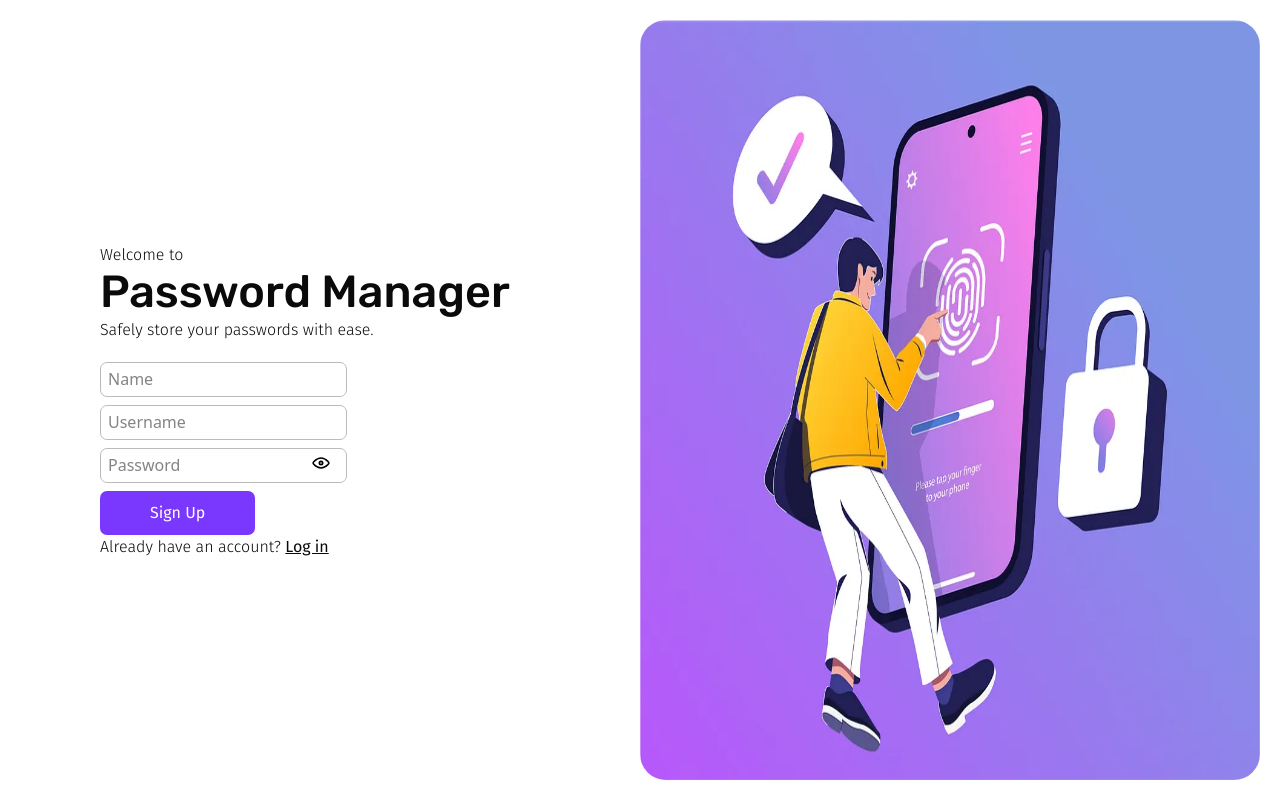
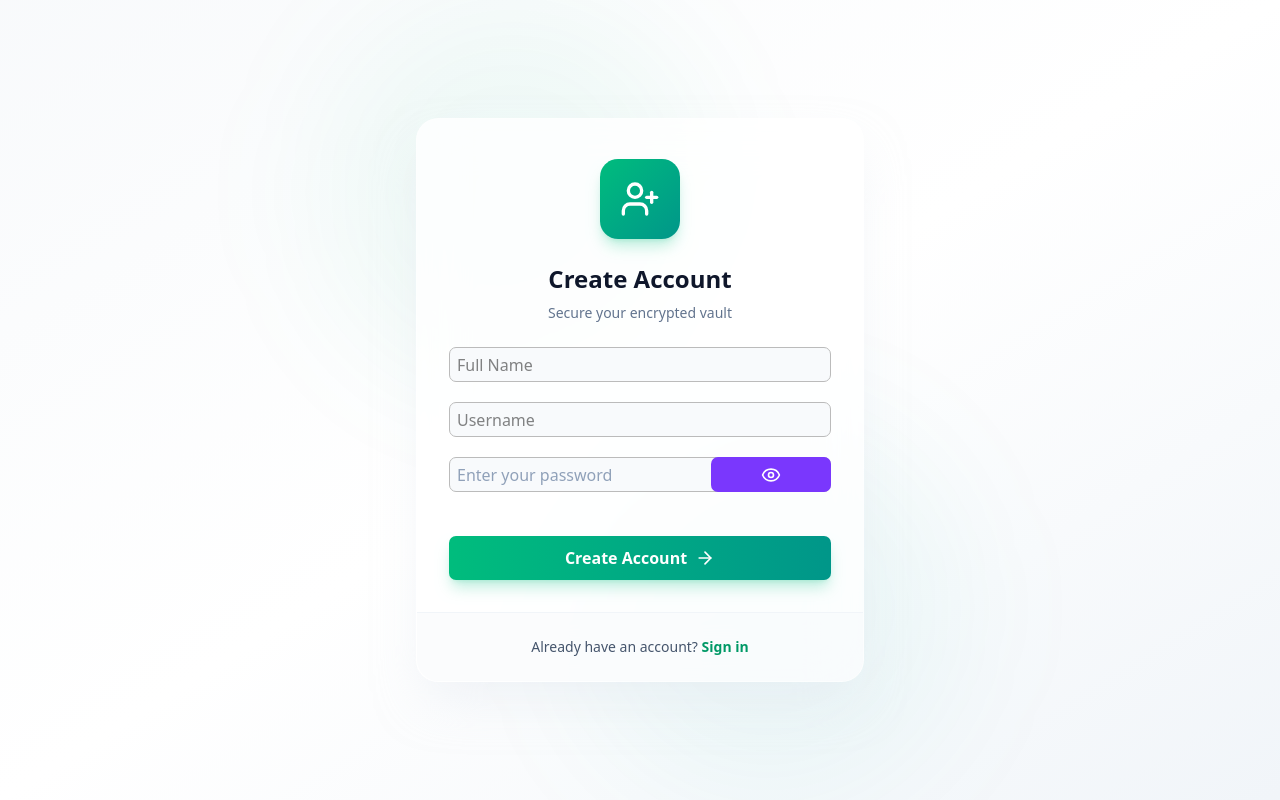
Before and after one commit to GeorgiosDrivas/password-manager, a Next.js app: page /signup in a window 1280 px wide. Built offline with nearby package versions, Linux system fonts and the light colour scheme.

Commit message:
feat: redesign signup page

```diff
--- a/src/app/page.tsx
+++ b/src/app/page.tsx
@@ -13,12 +13,8 @@ import {
   Eye,
   EyeOff,
   ArrowRight,
-  Lock,
-  User,
   AlertCircle,
   Loader2,
-  Fingerprint,
-  KeyRound,
 } from "lucide-react";
 
 export default function Login() {
@@ -31,7 +27,6 @@ export default function Login() {
     handleSubmit,
     formState: { errors, isSubmitting },
     setError,
-    clearErrors,
   } = useForm<LoginSchemaType>({
     resolver: zodResolver(loginSchema),
   });
--- a/src/app/signup/page.tsx
+++ b/src/app/signup/page.tsx
@@ -1,116 +1,249 @@
 "use client";
 
-import HidePassword from "@/components/hidePassword";
-import LoginSignUpLayout from "@/components/LoginSignUpLayout";
-import ShowPassword from "@/components/showPassword";
-import { SignupSchemaType, signupSchema } from "@/schemas/signupSchema";
-import { zodResolver } from "@hookform/resolvers/zod";
 import Link from "next/link";
 import { useRouter } from "next/navigation";
-import { useState } from "react";
+import React, { useState, useEffect } from "react";
+import { SignupSchemaType, signupSchema } from "@/schemas/signupSchema";
 import { useForm } from "react-hook-form";
+import { zodResolver } from "@hookform/resolvers/zod";
+import { motion, AnimatePresence } from "framer-motion";
+import {
+  Eye,
+  EyeOff,
+  Loader2,
+  AlertCircle,
+  UserPlus,
+  CheckCircle2,
+  XCircle,
+  ArrowRight,
+} from "lucide-react";
 
 export default function Signup() {
   const router = useRouter();
+  const [showPassword, setShowPassword] = useState(false);
+
   const {
     register,
     handleSubmit,
+    watch,
     formState: { errors, isSubmitting },
+    setError,
   } = useForm<SignupSchemaType>({
     resolver: zodResolver(signupSchema),
   });
-  const [showPassword, setShowPassword] = useState(false);
 
-  const handleSignup =
-    (setLoading: (value: boolean) => void) =>
-    async (data: SignupSchemaType) => {
-      setLoading(true);
+  const watchedPassword = watch("password", "");
+  const [passwordStrength, setPasswordStrength] = useState(0);
 
+  useEffect(() => {
+    let strength = 0;
+    if (watchedPassword.length >= 8) strength += 25;
+    if (/[A-Z]/.test(watchedPassword)) strength += 25;
+    if (/[0-9]/.test(watchedPassword)) strength += 25;
+    if (/[^A-Za-z0-9]/.test(watchedPassword)) strength += 25;
+    setPasswordStrength(strength);
+  }, [watchedPassword]);
+
+  const getStrengthLabel = () => {
+    if (passwordStrength <= 25) return "Weak";
+    if (passwordStrength <= 50) return "Fair";
+    if (passwordStrength <= 75) return "Strong";
+    return "Very Strong";
+  };
+
+  const handleSignup = async (data: SignupSchemaType) => {
     try {
       const res = await fetch("/api/signup", {
         method: "POST",
         headers: { "Content-Type": "application/json" },
-          body: JSON.stringify({
-            ...data,
-          }),
+        body: JSON.stringify(data),
       });
 
       if (!res.ok) {
-          setLoading(false);
-          console.error("Server error:", await res.text());
+        const errorData = await res.json().catch(() => ({}));
+        setError("root", {
+          type: "manual",
+          message:
+            errorData.message || "Failed to create account. Please try again.",
+        });
         return;
       }
 
-        router.push("/");
-        setLoading(false);
-      } catch (error) {
-        setLoading(false);
-        console.error(`Error: ${error}`);
+      router.push("/?registered=true");
+    } catch {
+      setError("root", {
+        type: "manual",
+        message: "An unexpected error occurred.",
+      });
     }
   };
 
   return (
-    <LoginSignUpLayout>
-      {(setLoading) => (
-        <>
-          <div>
-            <span className="fira-sans-light">Welcome to</span>
-            <h1 className="rubik-head-medium">Password Manager</h1>
-            <span className="fira-sans-light">
-              Safely store your passwords with ease.
-            </span>
+    <div className="min-h-screen w-full flex items-center justify-center bg-gradient-to-br from-slate-50 via-white to-slate-100 dark:from-slate-950 dark:via-slate-900 dark:to-slate-950 p-4">
+      {/* Background glow */}
+      <div className="fixed inset-0 pointer-events-none">
+        <div className="absolute top-0 left-1/4 w-96 h-96 bg-emerald-500/5 rounded-full blur-3xl" />
+        <div className="absolute bottom-0 right-1/4 w-96 h-96 bg-teal-500/5 rounded-full blur-3xl" />
       </div>
-          <form
-            onSubmit={handleSubmit(handleSignup(setLoading))}
-            className="mt-5"
+
+      <motion.div
+        initial={{ opacity: 0, y: 20 }}
+        animate={{ opacity: 1, y: 0 }}
+        transition={{ duration: 0.5 }}
+        className="w-full max-w-md relative z-10"
       >
-            <div>
+        <div className="bg-white/80 dark:bg-slate-900/80 backdrop-blur-xl rounded-3xl shadow-2xl shadow-slate-200/50 dark:shadow-black/50 border border-white/20 dark:border-slate-800/50 overflow-hidden">
+          {/* Header */}
+          <div className="px-8 pt-10 pb-6 text-center">
+            <motion.div
+              initial={{ scale: 0 }}
+              animate={{ scale: 1 }}
+              transition={{ type: "spring", stiffness: 200, delay: 0.2 }}
+              className="inline-flex items-center justify-center w-20 h-20 mb-6 rounded-2xl bg-gradient-to-br from-emerald-500 to-teal-600 shadow-lg shadow-emerald-500/25"
+            >
+              <UserPlus className="w-10 h-10 text-white" />
+            </motion.div>
+
+            <h1 className="text-2xl font-bold text-slate-900 dark:text-white mb-2">
+              Create Account
+            </h1>
+            <p className="text-slate-500 dark:text-slate-400 text-sm">
+              Secure your encrypted vault
+            </p>
+          </div>
+
+          <div className="px-8 pb-8">
+            {/* Error Alert */}
+            <AnimatePresence>
+              {errors.root && (
+                <motion.div
+                  initial={{ opacity: 0, height: 0 }}
+                  animate={{ opacity: 1, height: "auto" }}
+                  exit={{ opacity: 0, height: 0 }}
+                  className="mb-4 p-4 rounded-xl bg-red-50 dark:bg-red-950/30 border border-red-200 dark:border-red-900/50 flex gap-3"
+                >
+                  <AlertCircle className="w-5 h-5 text-red-500 mt-0.5" />
+                  <p className="text-sm text-red-600 dark:text-red-400 font-medium">
+                    {errors.root.message}
+                  </p>
+                </motion.div>
+              )}
+            </AnimatePresence>
+
+            <form onSubmit={handleSubmit(handleSignup)} className="space-y-5">
               <input
                 {...register("name")}
-                placeholder="Name"
-                className="w-full mb-2"
+                placeholder="Full Name"
+                className="w-full px-4 py-4 bg-slate-50 dark:bg-slate-800/50 border-2 border-slate-200 dark:border-slate-700 rounded-xl focus:border-emerald-500 focus:shadow-lg focus:shadow-emerald-500/10 outline-none transition-all"
               />
-              {errors.name && <p>{errors.name.message}</p>}
-            </div>
-            <div>
+
               <input
                 {...register("username")}
                 placeholder="Username"
-                className="w-full mb-2"
+                className="w-full px-4 py-4 bg-slate-50 dark:bg-slate-800/50 border-2 border-slate-200 dark:border-slate-700 rounded-xl focus:border-emerald-500 focus:shadow-lg focus:shadow-emerald-500/10 outline-none transition-all"
               />
-              {errors.username && <p>{errors.username.message}</p>}
-            </div>
+
+              {/* Password */}
               <div className="relative">
                 <input
                   {...register("password")}
                   type={showPassword ? "text" : "password"}
-                placeholder="Password"
-                className="w-full mb-2"
+                  className="w-full pl-12 pr-12 py-4 bg-slate-50 dark:bg-slate-800/50 border-2 border-slate-200 dark:border-slate-700 rounded-xl outline-none transition-all duration-200 focus:border-emerald-500 focus:bg-white dark:focus:bg-slate-800 focus:shadow-lg focus:shadow-emerald-500/10 placeholder:text-slate-400 text-slate-800 dark:text-slate-200 font-medium"
+                  placeholder="Enter your password"
                 />
+                <button
+                  type="button"
+                  onClick={() => setShowPassword(!showPassword)}
+                  className="absolute inset-y-0 right-0 pr-4 flex items-center focus:outline-none"
+                >
+                  {showPassword ? (
+                    <EyeOff className="w-5 h-5" />
+                  ) : (
+                    <Eye className="w-5 h-5" />
+                  )}
+                </button>
+              </div>
+
+              {/* Strength */}
+              {watchedPassword && (
+                <div>
+                  <div className="flex justify-between text-xs mb-1">
+                    <span className="text-slate-500">Password strength</span>
+                    <span className="font-medium text-emerald-500">
+                      {getStrengthLabel()}
+                    </span>
+                  </div>
+
+                  <div className="h-2 rounded-full bg-slate-200 dark:bg-slate-700 overflow-hidden">
                     <div
-                className="show-hide-password"
-                onClick={() => setShowPassword(!showPassword)}
+                      style={{ width: `${passwordStrength}%` }}
+                      className="h-full bg-gradient-to-r from-emerald-500 to-teal-600 transition-all duration-500"
+                    />
+                  </div>
+
+                  <ul className="text-xs text-slate-500 mt-3 space-y-1">
+                    <li className="flex items-center gap-1">
+                      {watchedPassword.length >= 8 ? (
+                        <CheckCircle2 className="w-3 h-3 text-emerald-500" />
+                      ) : (
+                        <XCircle className="w-3 h-3 text-slate-400" />
+                      )}
+                      At least 8 characters
+                    </li>
+                    <li className="flex items-center gap-1">
+                      {/[A-Z]/.test(watchedPassword) ? (
+                        <CheckCircle2 className="w-3 h-3 text-emerald-500" />
+                      ) : (
+                        <XCircle className="w-3 h-3 text-slate-400" />
+                      )}
+                      One uppercase letter
+                    </li>
+                    <li className="flex items-center gap-1">
+                      {/[0-9]/.test(watchedPassword) ? (
+                        <CheckCircle2 className="w-3 h-3 text-emerald-500" />
+                      ) : (
+                        <XCircle className="w-3 h-3 text-slate-400" />
+                      )}
+                      One number
+                    </li>
+                  </ul>
+                </div>
+              )}
+
+              {/* Submit */}
+              <motion.button
+                type="submit"
+                disabled={isSubmitting}
+                whileHover={{ scale: 1.01 }}
+                whileTap={{ scale: 0.99 }}
+                className="w-full mt-6 bg-gradient-to-r from-emerald-500 to-teal-600 text-white font-bold py-4 rounded-xl shadow-lg shadow-emerald-500/25 hover:shadow-emerald-500/40 transition-all duration-300 disabled:opacity-70"
               >
-                {showPassword ? <HidePassword /> : <ShowPassword />}
+                {isSubmitting ? (
+                  <Loader2 className="w-5 h-5 animate-spin mx-auto" />
+                ) : (
+                  <span className="flex items-center justify-center gap-2">
+                    Create Account
+                    <ArrowRight className="w-5 h-5" />
+                  </span>
+                )}
+              </motion.button>
+            </form>
           </div>
-              {errors.password && <p>{errors.password.message}</p>}
+
+          {/* Footer */}
+          <div className="px-8 py-6 bg-slate-50/50 dark:bg-slate-800/30 border-t border-slate-100 dark:border-slate-800">
+            <p className="text-center text-sm text-slate-600 dark:text-slate-400">
+              Already have an account?{" "}
+              <Link
+                href="/"
+                className="text-emerald-600 dark:text-emerald-400 font-bold hover:text-emerald-700 transition-colors"
+              >
+                Sign in
+              </Link>
+            </p>
           </div>
-            <button
-              type="submit"
-              className="cursor-pointer fira-sans-medium btn-hover"
-              disabled={isSubmitting}
-            >
-              {isSubmitting ? "Loading" : "Sign Up"}
-            </button>
-          </form>
-          <span className="fira-sans-light">
-            Already have an account?{" "}
-            <Link href="/" className="underline fira-sans-medium">
-              Log in
-            </Link>
-          </span>
-        </>
-      )}
-    </LoginSignUpLayout>
+        </div>
+      </motion.div>
+    </div>
   );
 }
```
Also changed, not shown: src/components/ui/progress.tsx (added, +31 -0 lines). Lines whose indentation alone changed are shown as unchanged.
